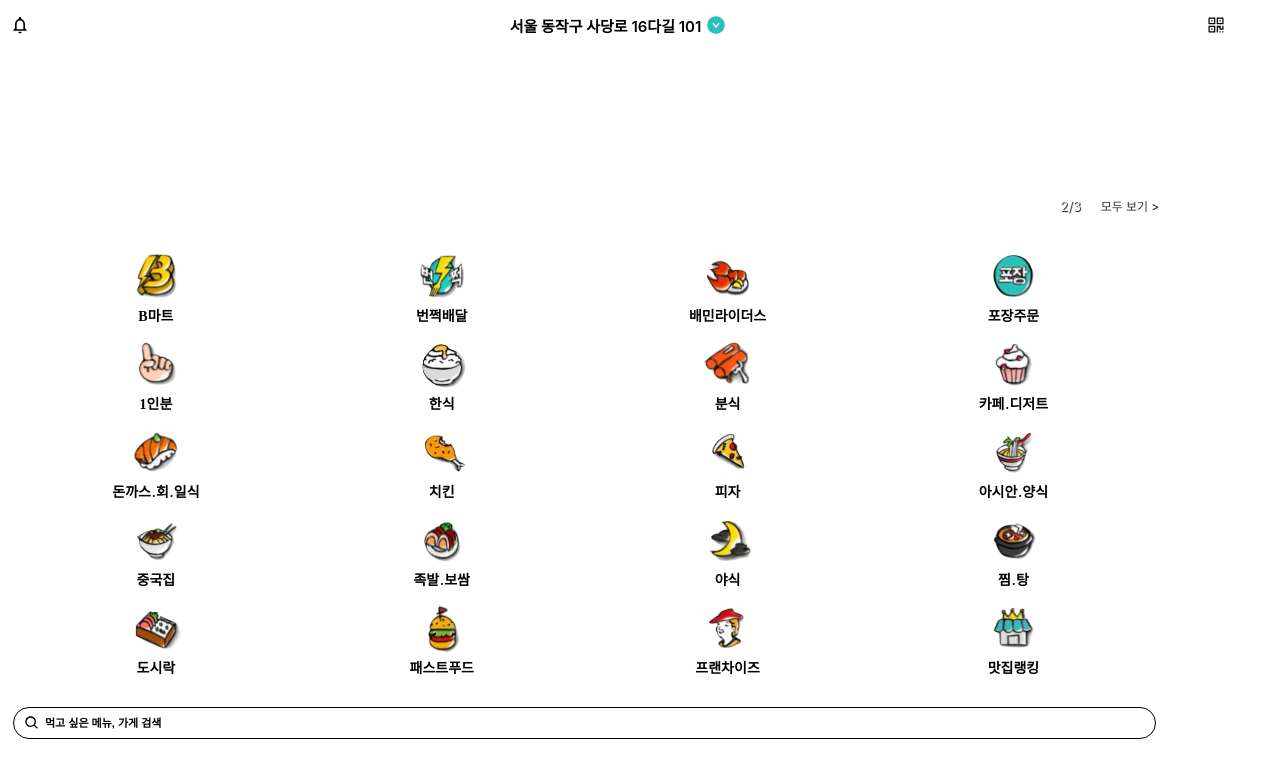
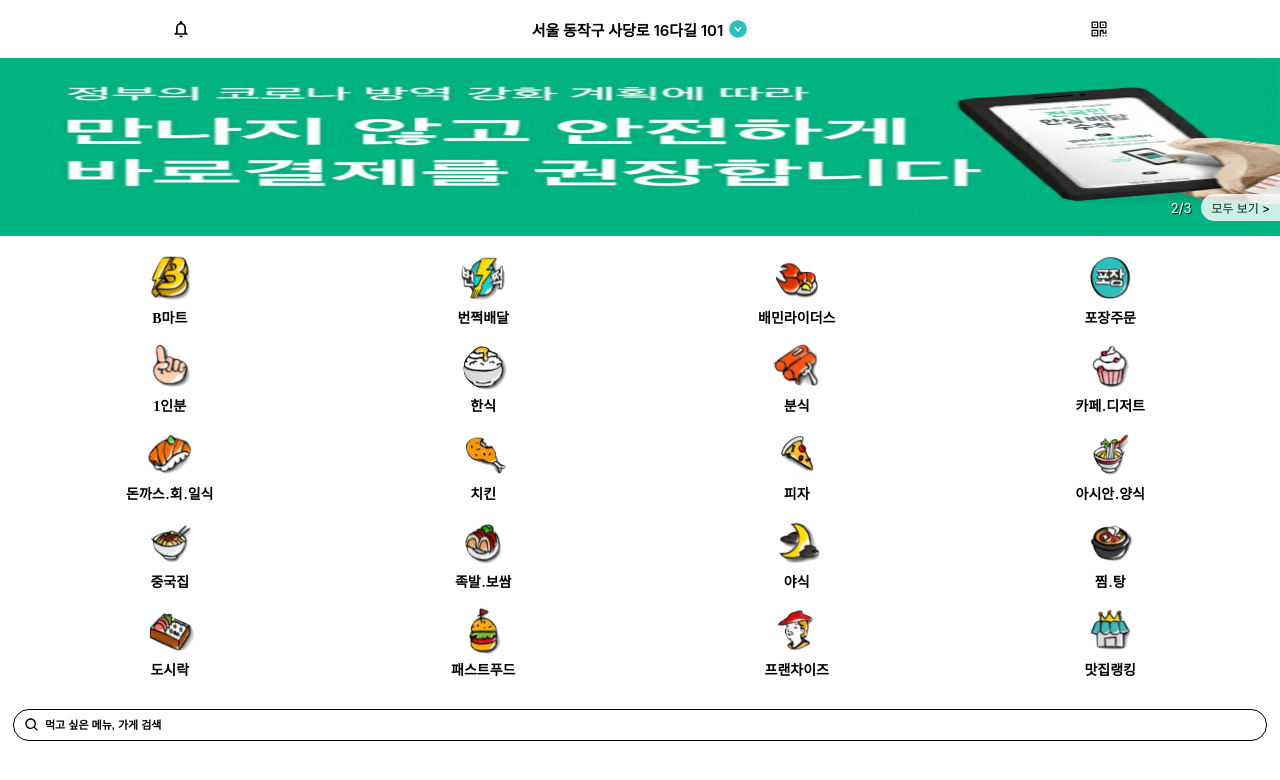
Before and after one commit to dekim1028/Bamin, a React (Create React App) app: page / in a window 1280 px wide. Shown: the top 780 px of the page. Built offline with nearby package versions, Linux system fonts and the light colour scheme.

Commit message:
전체적인 css 수정

```diff
--- a/src/Component/BaminMain/BaminContents/BaminNoticeItem.js
+++ b/src/Component/BaminMain/BaminContents/BaminNoticeItem.js
@@ -8,6 +8,7 @@
   }
 
 const IMG = styled.img`
-    width: 100%;
-    height: 170px;
+    min-width: 100%;
+    height: auto;
+    max-height: 180px;
 `;
--- a/src/Style/css/BaminMain/BaminContent.scss
+++ b/src/Style/css/BaminMain/BaminContent.scss
@@ -1,4 +1,5 @@
 .BaminContent{
     position: absolute;
-    top: 8%;
+    top: 7%;
+    width: 100%;
 }
--- a/src/Style/css/BaminMain/BaminTop.scss
+++ b/src/Style/css/BaminMain/BaminTop.scss
@@ -1,11 +1,11 @@
 .BaminTop{
-    height: 40px;
-    width: 95%;
+    height: 6%;
+    width: 100%;
     background: white;
     display: flex;
-    justify-content: space-between;
+    justify-content: space-around;
     align-items: center;
-    padding: 5px 10px;
+    padding: 5px 0;
     position: fixed;
     top: 0px;
     z-index: 1;
```
